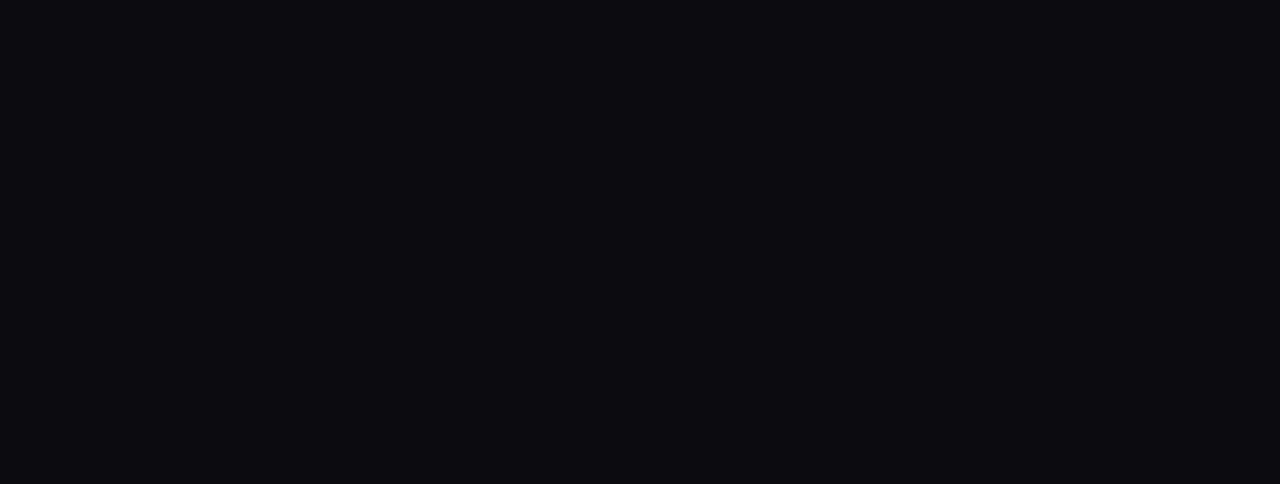
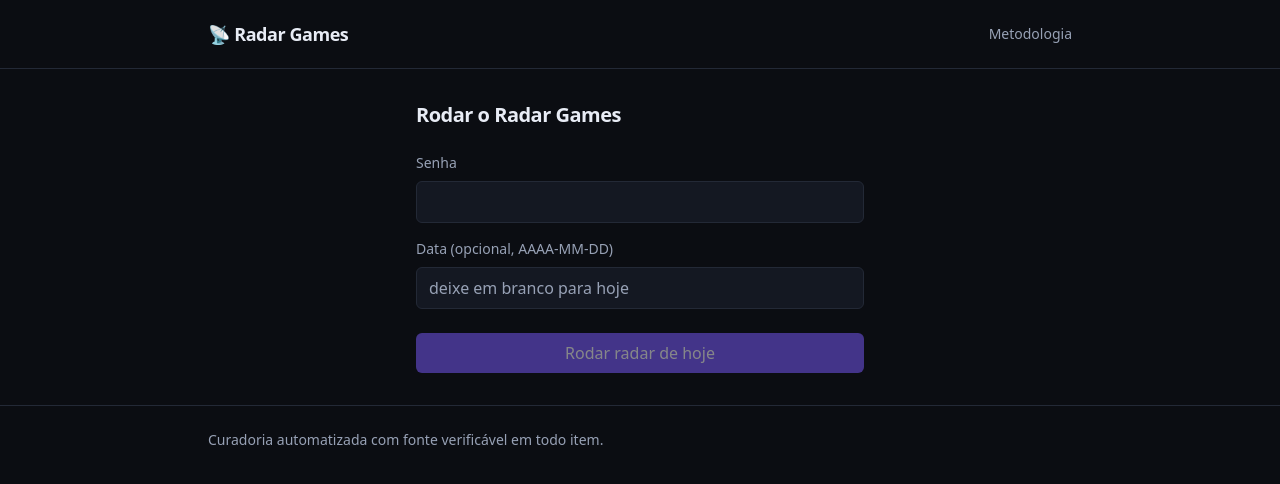
Before and after one commit to daniloalanm-hash/radar-games, a Next.js app: page /painel-radar in a window 1280 px wide. Before the commit this address had no page. Shown: the top 484 px of the page. Built offline with nearby package versions, Linux system fonts and the light colour scheme.

Commit message:
Create page.tsx

```diff
--- /dev/null
+++ b/app/painel-radar/page.tsx
@@ -0,0 +1,73 @@
+"use client";
+
+import { useState } from "react";
+
+export default function PainelRadar() {
+  const [senha, setSenha] = useState("");
+  const [data, setData] = useState("");
+  const [estado, setEstado] = useState<"ocioso" | "enviando" | "sucesso" | "erro">("ocioso");
+  const [mensagem, setMensagem] = useState("");
+
+  async function rodar() {
+    setEstado("enviando");
+    setMensagem("");
+    try {
+      const resposta = await fetch("/api/rodar-radar", {
+        method: "POST",
+        headers: { "Content-Type": "application/json" },
+        body: JSON.stringify({ senha, data }),
+      });
+      const json = await resposta.json();
+      if (json.ok) {
+        setEstado("sucesso");
+        setMensagem(
+          "Disparado! Leva alguns minutos rodando os agentes, e o site republica sozinho no final."
+        );
+      } else {
+        setEstado("erro");
+        setMensagem(json.erro || "Algo deu errado.");
+      }
+    } catch {
+      setEstado("erro");
+      setMensagem("Falha de rede ao tentar disparar.");
+    }
+  }
+
+  return (
+    <div className="mx-auto max-w-md">
+      <h1 className="mb-6 text-xl font-semibold tracking-tight">Rodar o Radar Games</h1>
+
+      <label className="mb-2 block text-sm text-suave">Senha</label>
+      <input
+        type="password"
+        value={senha}
+        onChange={(e) => setSenha(e.target.value)}
+        autoComplete="off"
+        className="mb-4 w-full rounded-md border border-borda bg-superficie px-3 py-2 text-texto outline-none focus:border-destaque"
+      />
+
+      <label className="mb-2 block text-sm text-suave">Data (opcional, AAAA-MM-DD)</label>
+      <input
+        type="text"
+        value={data}
+        onChange={(e) => setData(e.target.value)}
+        placeholder="deixe em branco para hoje"
+        className="mb-6 w-full rounded-md border border-borda bg-superficie px-3 py-2 text-texto outline-none placeholder:text-suave focus:border-destaque"
+      />
+
+      <button
+        onClick={rodar}
+        disabled={estado === "enviando" || !senha}
+        className="w-full rounded-md bg-destaque px-4 py-2 font-medium text-white disabled:opacity-50"
+      >
+        {estado === "enviando" ? "Disparando..." : "Rodar radar de hoje"}
+      </button>
+
+      {mensagem && (
+        <p className={`mt-4 text-sm ${estado === "sucesso" ? "text-texto" : "text-rumor"}`}>
+          {mensagem}
+        </p>
+      )}
+    </div>
+  );
+}
```
